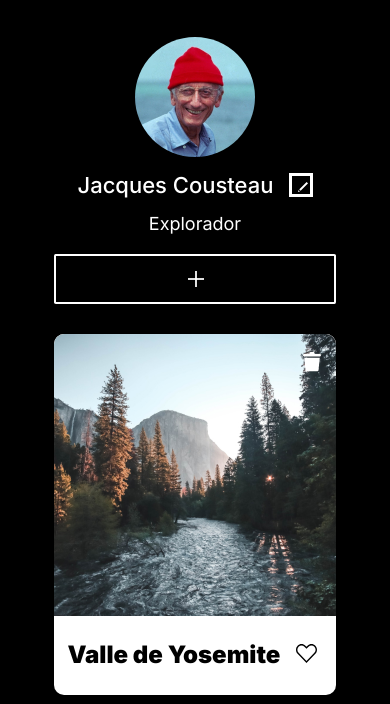
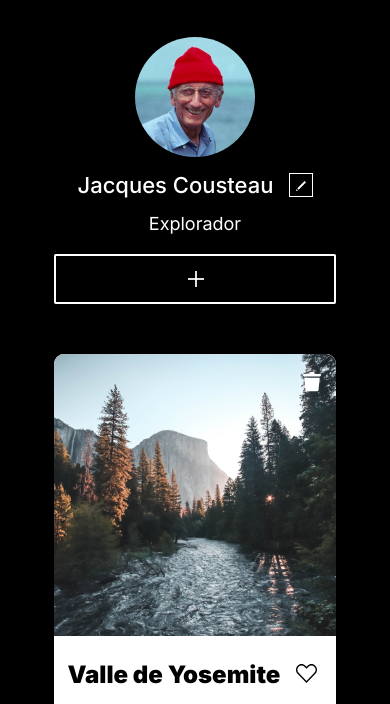
Before and after one commit to jhanshicocu/web_project_around, a plain HTML site: page index.html in a window 390 px wide. Shown: the part 126-830 px from the top of the page. Drawn offline with Linux system fonts and the light colour scheme.

Commit message:
modifica boton editar perfile

```diff
--- a/blocks/profile.css
+++ b/blocks/profile.css
@@ -22,6 +22,7 @@
   height: 77px;
   border: 1px;
   margin-left: 30px;
+  column-gap: 15px;
 }
 
 .profile__info-name {
@@ -50,8 +51,7 @@
 .profile__edit-button {
   width: 24px;
   height: 24px;
-  border: #fff solid;
-  margin-left: 15px;
+  border: #fff solid 1px;
   background-color: black;
 }
 
@@ -110,11 +110,11 @@
 
   .profile__add-button-image {
     object-fit: fill;
-    margin-top: 20px;
   }
 
   .profile__add-button {
     width: 100%;
     border: 0;
+    margin-top: 20px;
   }
 }
```
